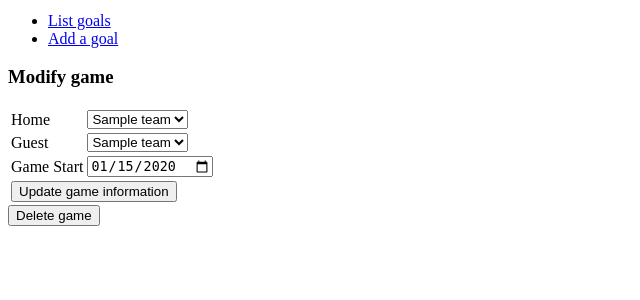
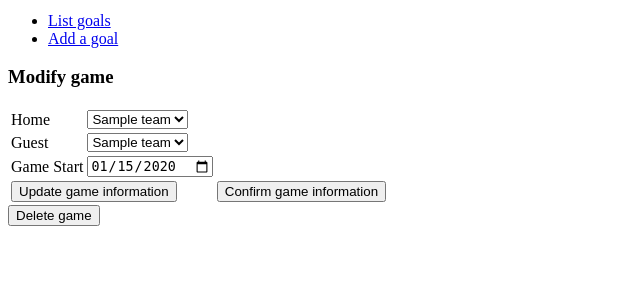
Before and after one commit to metlil/jaakiekkotulospalvelu, a Flask app: page /games/1/ in a window 1280 px wide. Shown: the part 197-497 px from the top of the page, without its empty margins (0-640 px from the left). Run offline with Flask 2, Linux system fonts and the light colour scheme; tables that the repository leaves empty hold one stand-in row (values such as "Sample post").

Commit message:
peleille tila

```diff
--- a/application/game/views.py
+++ b/application/game/views.py
@@ -2,6 +2,7 @@ from flask import render_template, request, redirect, url_for
 
 from application import app, db
 from application.game.forms import GameForm
+from application.game.game_status import GameStatus
 from application.game.models import Game
 from application.teams.models import Team
 
@@ -24,7 +25,7 @@ def games_form():
 def games_create():
     form = GameForm(request.form)
 
-    g = Game(form.home_id.data, form.guest_id.data, form.time.data, Team.query.get(form.home_id.data).city)
+    g = Game(form.home_id.data, form.guest_id.data, form.time.data, Team.query.get(form.home_id.data).city, GameStatus.SCHEDULED)
     db.session().add(g)
     db.session().commit()
 
@@ -32,16 +33,19 @@ def games_create():
 
 
 def games_save_modified_data(game_id):
-    form = GameForm(request.form)
     game = Game.query.get(game_id)
+    copy_form_data_to_game(game, request.form)
+    db.session().commit()
 
+    return redirect(url_for("games_index"))
+
+
+def copy_form_data_to_game(game, request_form):
+    form = GameForm(request_form)
     game.home_id = form.home_id.data
     game.guest_id = form.guest_id.data
     game.time = form.time.data
     game.place = Team.query.get(form.home_id.data).city
-    db.session().commit()
-
-    return redirect(url_for("games_index"))
 
 
 def games_show_update_form(game_id):
@@ -53,14 +57,31 @@ def games_show_update_form(game_id):
     form.home_id.data = game.home_id
     form.guest_id.data = game.guest_id
     form.time.data = game.time
+    if game.status == GameStatus.STARTING:
+        form.time.render_kw={'disabled': True}
+        form.home_id.render_kw={'disabled': True}
+        form.guest_id.render_kw={'disabled': True}
 
-    return render_template("games/update.html", form=form, game_id=game_id)
+    return render_template("games/update.html", form=form, game_id=game_id, game_status=game.status.value)
+
+
+def confirm_game(game_id):
+    game = Game.query.get(game_id)
+    copy_form_data_to_game(game, request.form)
+    game.status = GameStatus.STARTING
+    db.session().commit()
+
+    return redirect(url_for("game_page", game_id=game_id))
 
 
 @app.route("/games/<game_id>/", methods=["GET", "POST"])
 def game_page(game_id):
     if request.method == 'POST':
-        return games_save_modified_data(game_id)
+        if 'update_game' in set(request.form):
+            return games_save_modified_data(game_id)
+        if 'confirm_game' in set(request.form):
+            return confirm_game(game_id)
+        #myy
     else:
         return games_show_update_form(game_id)
 
--- a/application/templates/games/update.html
+++ b/application/templates/games/update.html
@@ -28,11 +28,16 @@
                     {{ form.time }}
                 </td>
             </tr>
-            <tr>
-                <td colspan="2">
-                    <input type="submit" value="Update game information"/>
-                </td>
-            </tr>
+            {% if game_status=='SCHEDULED' %}
+                <tr>
+                    <td colspan="2">
+                        <input type="submit" name="update_game" value="Update game information"/>
+                    </td>
+                    <td colspan="2">
+                        <input type="submit" name="confirm_game" value="Confirm game information"/>
+                    </td>
+                </tr>
+            {% endif %}
         </table>
     </form>
     <form method="POST" action="{{ url_for('game_delete', game_id = game_id) }}">
```
Also changed, not shown: application/game/game_status.py (added, +8 -0 lines), application/game/models.py (+6 -1 lines).
